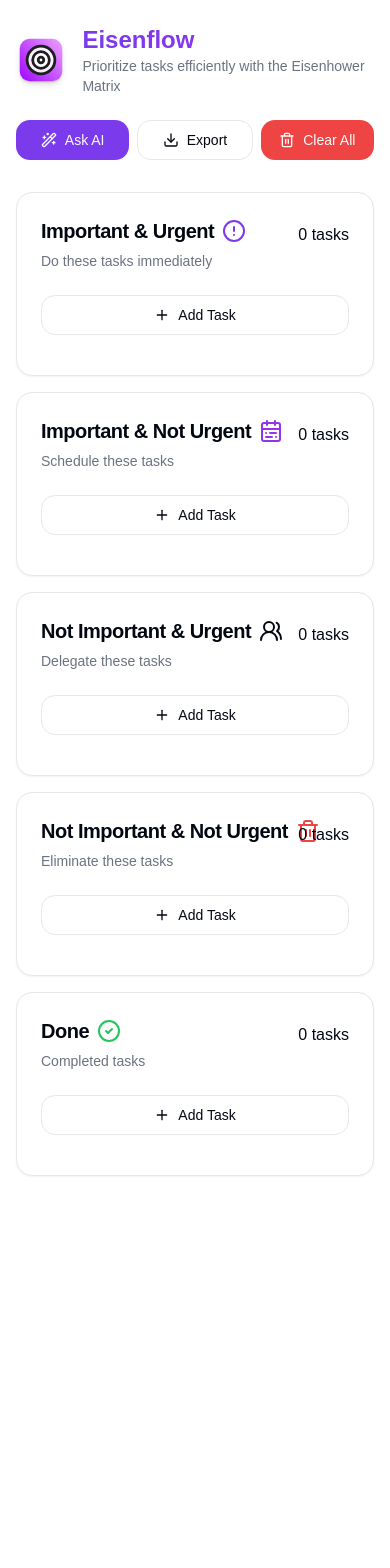
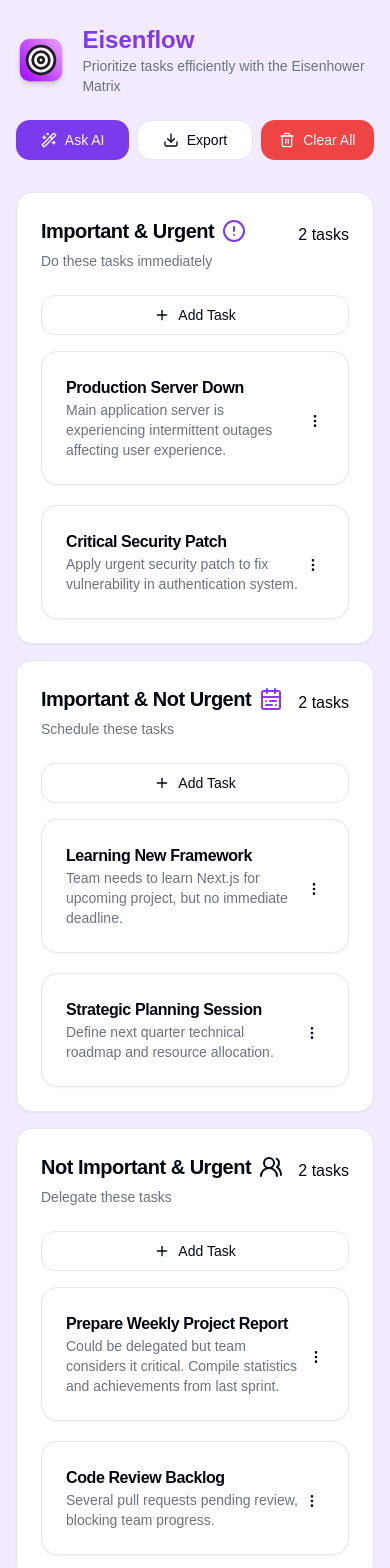
Before and after one commit to suryanshsingh2001/eisenflow-ai, a Next.js app: page / in a window 390 px wide. Shown: the top 1568 px of the page. Before the commit the page ends 1192 px from the top, so only its background shows below. Built offline with nearby package versions, Linux system fonts and the light colour scheme.

Commit message:
Add sample tasks and mobile support

```diff
--- a/app/globals.css
+++ b/app/globals.css
@@ -66,7 +66,16 @@ body {
     --chart-5: 340 75% 55%;
   }
 }
+/* Add these CSS rules */
+.touch-none {
+  touch-action: none;
+}
 
+[data-dragging] {
+  cursor: grabbing;
+  user-select: none;
+  -webkit-user-select: none;
+}
 
 
 
--- a/app/page.tsx
+++ b/app/page.tsx
@@ -9,6 +9,10 @@ import {
   DragStartEvent,
   DragOverlay,
   closestCenter,
+  TouchSensor,
+  MouseSensor,
+  useSensor,
+  useSensors,
 } from "@dnd-kit/core";
 import { Button } from "@/components/ui/button";
 import {
@@ -44,6 +48,109 @@ import { toast } from "sonner";
 import Image from "next/image";
 
 const initialQuadrants: QuadrantType[] = [
+  {
+    id: "important-urgent",
+    icon: <AlertCircle className="w-6 h-6 text-primary" />,
+    title: "Important & Urgent",
+    description: "Do these tasks immediately",
+    tasks: [
+      {
+        id: "mix-3",
+        title: "Production Server Down",
+        description:
+          "Main application server is experiencing intermittent outages affecting user experience.",
+        quadrant: "important-urgent",
+        createdAt: new Date().toISOString(),
+      },
+      {
+        id: "mix-8",
+        title: "Critical Security Patch",
+        description:
+          "Apply urgent security patch to fix vulnerability in authentication system.",
+        quadrant: "important-urgent",
+        createdAt: new Date().toISOString(),
+      },
+    ],
+  },
+  {
+    id: "important-not-urgent",
+    icon: <CalendarRange className="w-6 h-6 text-purple-600" />,
+    title: "Important & Not Urgent",
+    description: "Schedule these tasks",
+    tasks: [
+      {
+        id: "mix-2",
+        title: "Learning New Framework",
+        description:
+          "Team needs to learn Next.js for upcoming project, but no immediate deadline.",
+        quadrant: "important-not-urgent",
+        createdAt: new Date().toISOString(),
+      },
+      {
+        id: "mix-6",
+        title: "Strategic Planning Session",
+        description:
+          "Define next quarter technical roadmap and resource allocation.",
+        quadrant: "important-not-urgent",
+        createdAt: new Date().toISOString(),
+      },
+    ],
+  },
+  {
+    id: "not-important-urgent",
+    icon: <Users2 className="w-6 h-6 text-foreground" />,
+    title: "Not Important & Urgent",
+    description: "Delegate these tasks",
+    tasks: [
+      {
+        id: "mix-1",
+        title: "Prepare Weekly Project Report",
+        description:
+          "Could be delegated but team considers it critical. Compile statistics and achievements from last sprint.",
+        quadrant: "not-important-urgent",
+        createdAt: new Date().toISOString(),
+      },
+      {
+        id: "mix-5",
+        title: "Code Review Backlog",
+        description:
+          "Several pull requests pending review, blocking team progress.",
+        quadrant: "not-important-urgent",
+        createdAt: new Date().toISOString(),
+      },
+    ],
+  },
+  {
+    id: "not-important-not-urgent",
+    title: "Not Important & Not Urgent",
+    icon: <Trash2 className="w-6 h-6 text-destructive" />,
+    description: "Eliminate these tasks",
+    tasks: [
+      {
+        id: "mix-4",
+        title: "Office Plant Watering",
+        description: "Need to water office plants before they die.",
+        quadrant: "not-important-not-urgent",
+        createdAt: new Date().toISOString(),
+      },
+      {
+        id: "mix-7",
+        title: "Update Social Media",
+        description: "Post team updates on company social media channels.",
+        quadrant: "not-important-not-urgent",
+        createdAt: new Date().toISOString(),
+      },
+    ],
+  },
+  {
+    id: "done",
+    icon: <CheckCircle2 className="w-6 h-6 text-green-500" />,
+    title: "Done",
+    description: "Completed tasks",
+    tasks: [],
+  },
+];
+const emptyQuadrants: QuadrantType[] = [
   {
     id: "important-urgent",
     icon: <AlertCircle className="w-6 h-6 text-primary" />,
@@ -93,8 +200,27 @@ export default function Home() {
 
   const handleClearAll = () => {
     localStorage.removeItem("eisenhowerTasks");
-    setQuadrants(initialQuadrants);
+    setQuadrants(emptyQuadrants);
   };
+
+  // Inside your Home component, add these before the return statement
+const mouseSensor = useSensor(MouseSensor, {
+  // Lower activation distance makes it more responsive
+  activationConstraint: {
+    distance: 10,
+  },
+});
+
+const touchSensor = useSensor(TouchSensor, {
+  // Increase delay to prevent scroll conflicts
+  activationConstraint: {
+    delay: 250,
+    tolerance: 5,
+  },
+});
+
+const sensors = useSensors(mouseSensor, touchSensor);
+
 
   useEffect(() => {
     const savedTasks = localStorage.getItem("eisenhowerTasks");
@@ -221,8 +347,8 @@ export default function Home() {
     }));
 
     //look for empty tasks
-    if (taskData.length === 0) {
-      alert("Please add some tasks to categorize with AI");
+    if (taskData.length < 2) {
+      toast.error("It seems you have no or not enough tasks to categorize.");
       return;
     }
 
@@ -324,7 +450,7 @@ export default function Home() {
 
   return (
     <>
-      <div className="min-h-screen  p-4 sm:p-8">
+      <div className="min-h-screen bg-primary/10 p-4 sm:p-8">
         <div className="max-w-7xl mx-auto container">
           <div className="flex flex-col sm:flex-row justify-between items-start sm:items-center gap-4 sm:gap-0 mb-8">
             <div className="flex items-center gap-4 py-2">
@@ -348,14 +474,18 @@ export default function Home() {
               </div>
             </div>
 
-
             <div className="flex w-full sm:w-auto gap-2">
               <Button
                 onClick={handleAISort}
+                disabled={loading}
                 className="flex-1 sm:flex-initial items-center"
               >
+                {loading ? (
+                  <div className="w-4 h-4 border-2 border-current border-t-transparent animate-spin rounded-full " />
+                ) : (
                   <Wand2 className="h-4 w-4" />
-                Ask AI
+                )}
+                {loading ? "Thinking..." : "Ask AI"}
               </Button>
               <Button
                 onClick={exportAsPdf}
@@ -385,6 +515,7 @@ export default function Home() {
             ) : (
               <>
                 <DndContext
+                sensors={sensors}
                   collisionDetection={closestCenter}
                   onDragStart={handleDragStart}
                   onDragEnd={handleDragEnd}
@@ -412,7 +543,12 @@ export default function Home() {
                     />
                   </div>
 
-                  <DragOverlay>
+                  <DragOverlay
+                    dropAnimation={{
+                      duration: 250,
+                      easing: "cubic-bezier(0.18, 0.67, 0.6, 1.22)",
+                    }}
+                  >
                     {activeTask ? (
                       <div className="w-full max-w-[calc(100vw-2rem)] sm:max-w-md">
                         <Card className="bg-white dark:bg-gray-800 shadow-2xl">
```
Also changed, not shown: lib/constants.ts (added, +74 -0 lines). Lines whose indentation alone changed are shown as unchanged.
